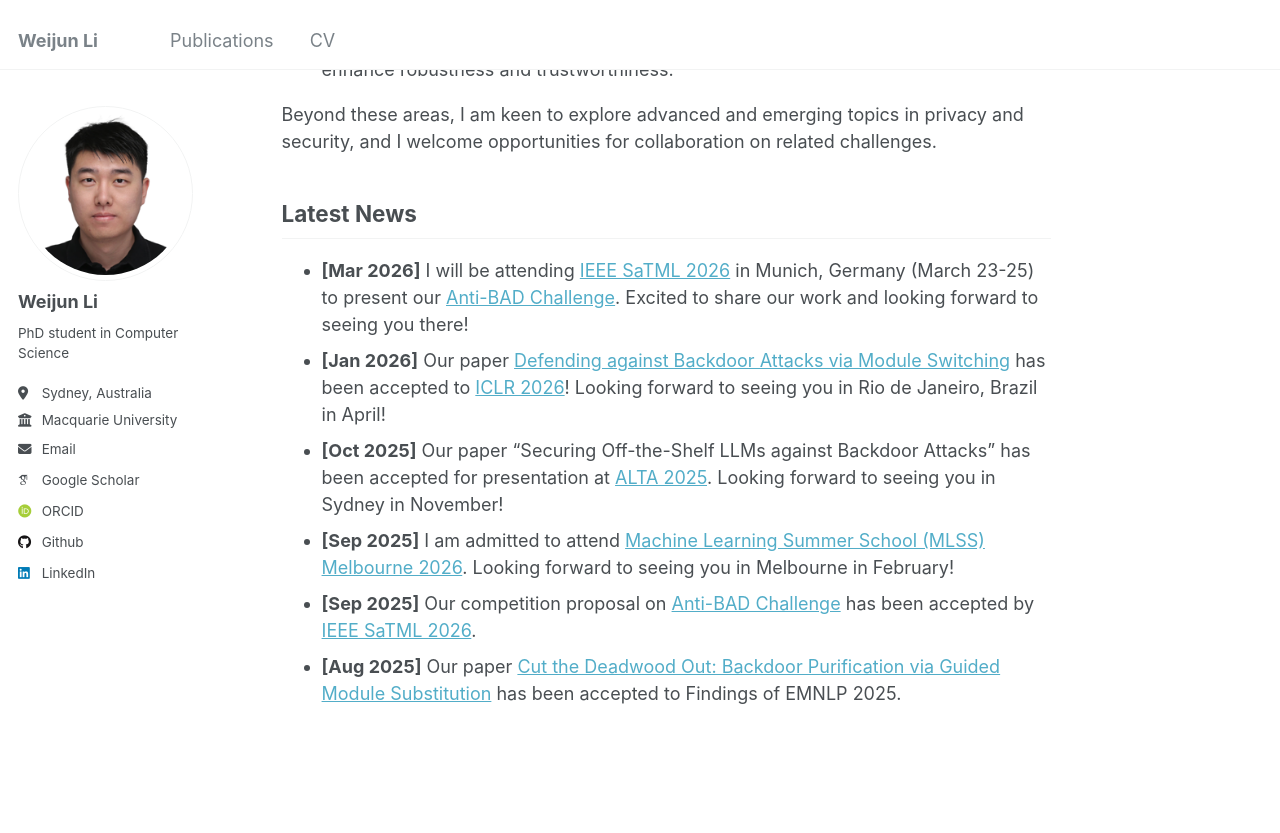
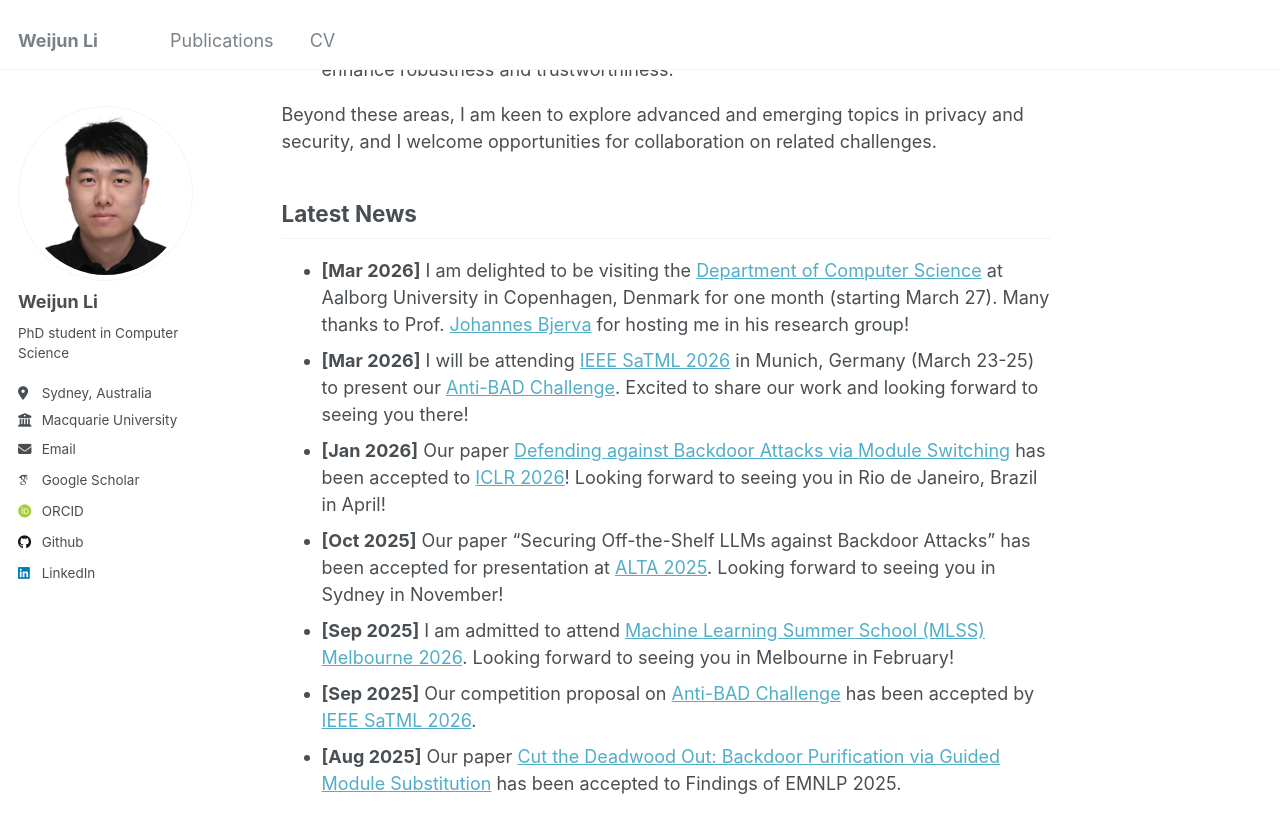
Before and after one commit to weijun-l/weijun-l.github.io, a Jekyll site: the page built from _pages/about.md, in a window 1280 px wide and 900 px high, scrolled down 363 px. Shown: the top 833 px of the window. Built offline with Jekyll 4.4.1, drawn with Linux system fonts in a browser that asks for light colours; some web fonts are replaced.

Commit message:
update the news

```diff
--- a/_pages/about.md
+++ b/_pages/about.md
@@ -29,6 +29,7 @@ Beyond these areas, I am keen to explore advanced and emerging topics in privacy
 
 ## Latest News
 
+* **[Mar 2026]** I am delighted to be visiting the <a href="https://vbn.aau.dk/en/organisations/institut-for-datalogi/">Department of Computer Science</a> at Aalborg University in Copenhagen, Denmark for one month (starting March 27). Many thanks to Prof. <a href="https://vbn.aau.dk/en/persons/jbjerva/">Johannes Bjerva</a> for hosting me in his research group!
 * **[Mar 2026]** I will be attending <a href="https://satml.org/">IEEE SaTML 2026</a> in Munich, Germany (March 23-25) to present our <a href="https://anti-bad.github.io/">Anti-BAD Challenge</a>. Excited to share our work and looking forward to seeing you there!
 * **[Jan 2026]** Our paper <a href="https://openreview.net/forum?id=ieCOL2YAqv">Defending against Backdoor Attacks via Module Switching</a> has been accepted to <a href="https://iclr.cc/">ICLR 2026</a>! Looking forward to seeing you in Rio de Janeiro, Brazil in April!
 * **[Oct 2025]** Our paper "Securing Off-the-Shelf LLMs against Backdoor Attacks" has been accepted for presentation at <a href="https://alta2025.alta.asn.au/">ALTA 2025</a>. Looking forward to seeing you in Sydney in November!
```
